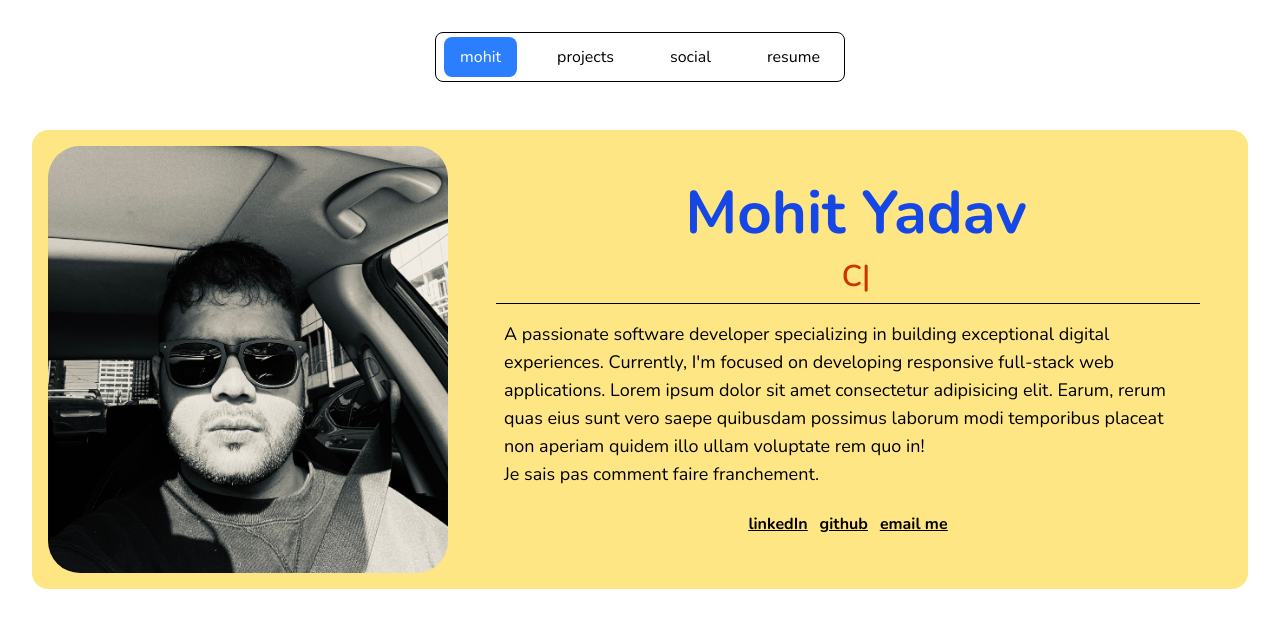
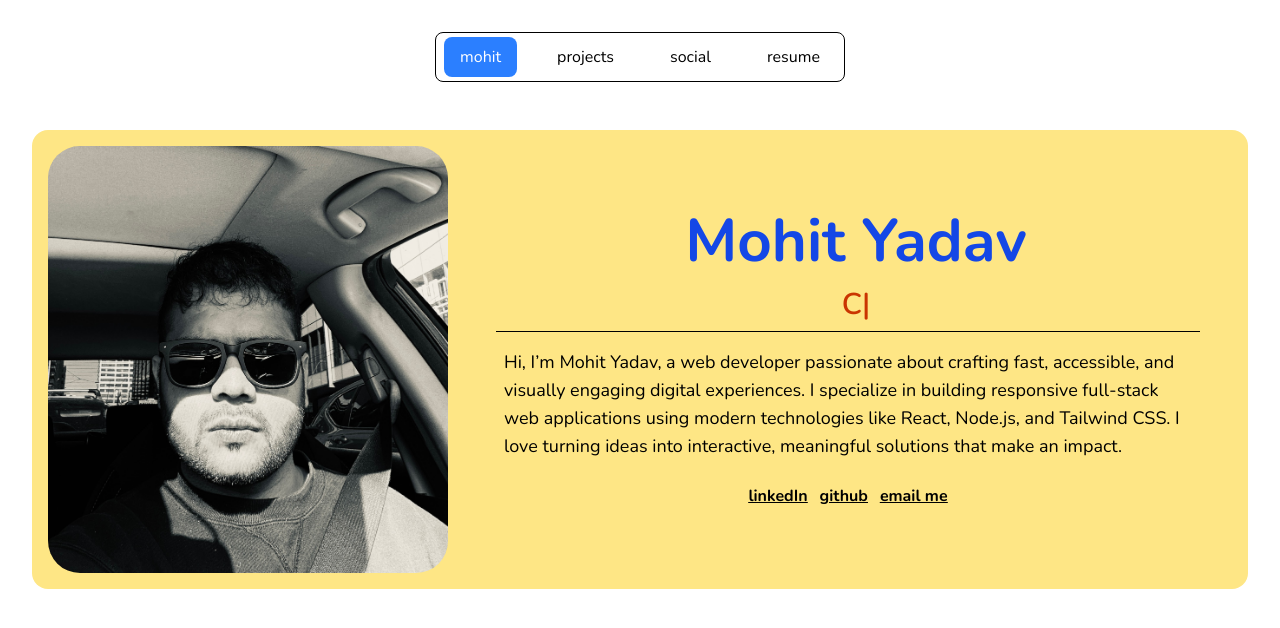
Before and after one commit to yaadevmohit/mohit-yadav, a React (Vite) app: page / in a window 1280 px wide. Shown: the top 628 px of the page. Built offline with nearby package versions, Linux system fonts and the light colour scheme.

Commit message:
hero info update

```diff
--- a/src/components/Hero.tsx
+++ b/src/components/Hero.tsx
@@ -24,9 +24,9 @@ const Hero = () => {
             <p
               className="text-lg  text-left md:mx-2 md:my-4 nunitoRegular"
             >
-                A passionate software developer specializing in building exceptional digital experiences. Currently, I'm focused on developing responsive full-stack web applications.
-                Lorem ipsum dolor sit amet consectetur adipisicing elit. Earum, rerum quas eius sunt vero saepe quibusdam possimus laborum modi temporibus placeat non aperiam quidem illo ullam voluptate rem quo in!
-              <br />Je sais pas comment faire franchement.
+                Hi, I’m Mohit Yadav, a web developer passionate about crafting fast, accessible, and visually engaging digital experiences.
+                I specialize in building responsive full-stack web applications using modern technologies like React, Node.js, and Tailwind CSS.
+                I love turning ideas into interactive, meaningful solutions that make an impact.
             </p>
             <ul className="flex my-2 mx-auto space-x-3">
               <li className="nunitoBold my-0 underline hover:scale-110"><a href="">linkedIn</a></li>
```
